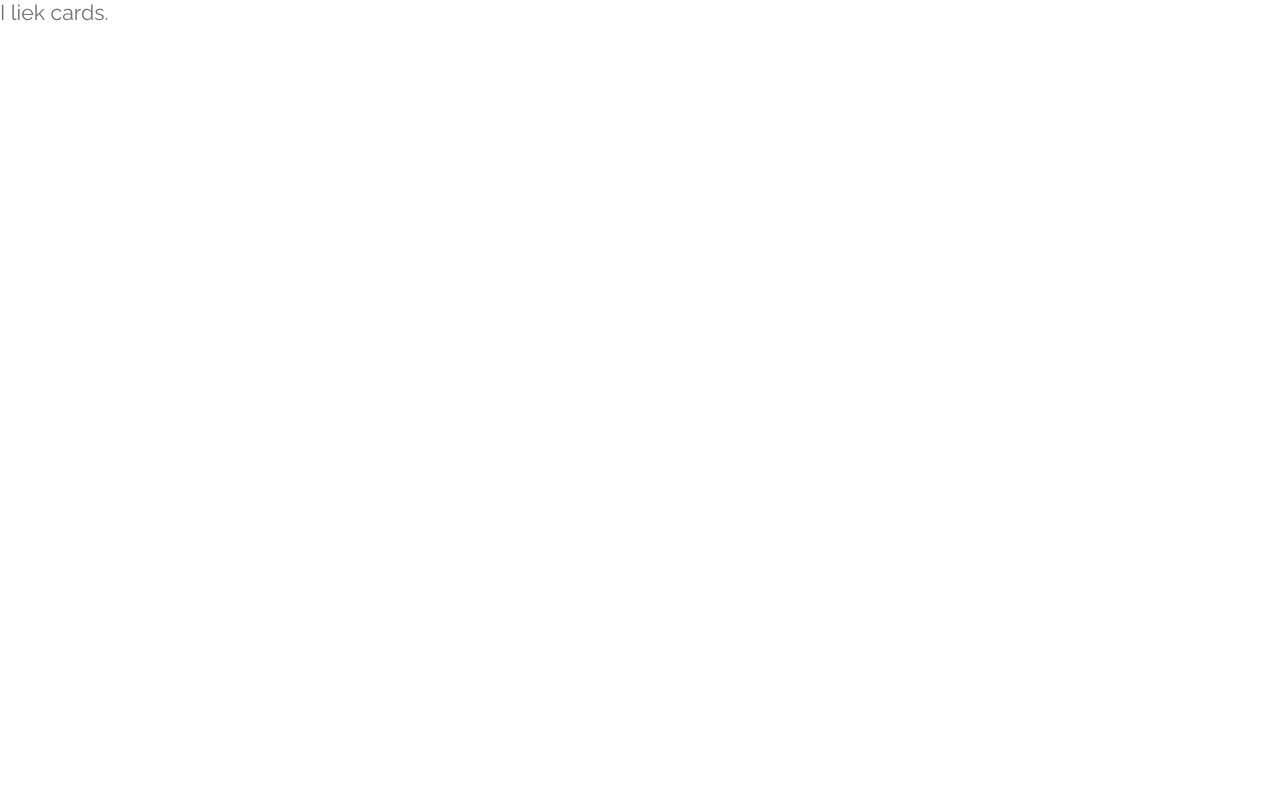
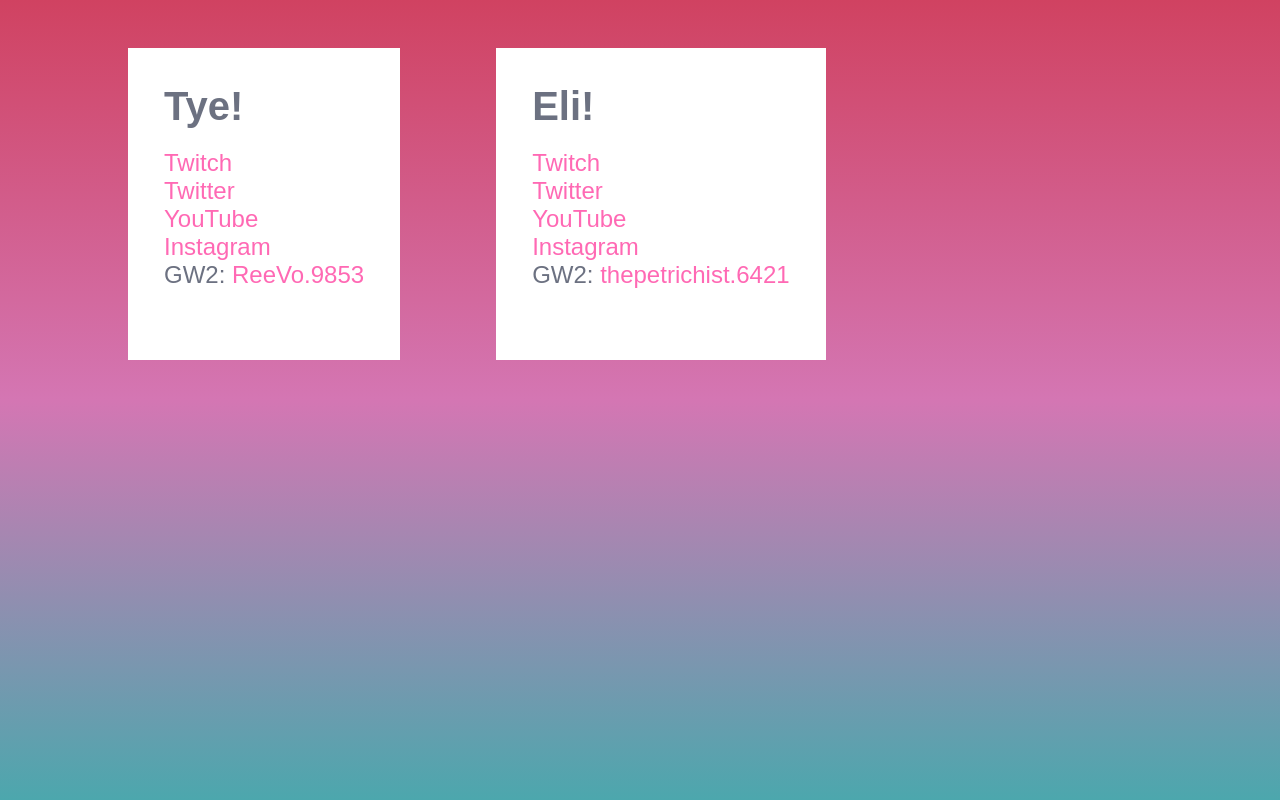
Before and after one commit to We-Friendly-Few/wefriendlyfew.github.io, a plain HTML site: page index.html in a window 1280 px wide. Drawn offline with Linux system fonts and the light colour scheme; a web font is replaced by a local one.

Commit message:
use montserrat add tye add eli remove dark theme colors add bg gradient add cards and decks

```diff
--- a/index.html
+++ b/index.html
@@ -11,11 +11,31 @@
     <meta property='og:url' content='https://wefriendlyfew.github.io/'>
     <meta property='og:title' content='We Friendly Few [LGBT]'>
     <link rel='stylesheet' href='style/style.css'>
-    <link href='https://fonts.googleapis.com/css2?family=Raleway:ital,wght@0,300;0,400;0,600;1,300;1,400;1,600&display=swap' rel='stylesheet'>
+    <link href='<link href="https://fonts.googleapis.com/css2?family=Montserrat:ital,wght@0,200;0,400;0,500;1,200;1,400&display=swap" rel="stylesheet">' rel='stylesheet'>
 </head>
 <body>
-    <div class="frame">
-        <div class="card">I liek cards.</div>
+    <div class="deck">
+        <div class="card">
+            <h1>Tye!</h1>
+            <ul>
+                <li><a href="https://www.twitch.tv/ciixtrus" about="_blank">Twitch</a></li>
+                <li><a href="https://twitter.com/ciixtrus" about="_blank">Twitter</a></li>
+                <li><a href="https://www.youtube.com/channel/UCdeNt-ziZmHVP34Ltx7g0tg" about="_blank">YouTube</a></li>
+                <li><a href="https://www.instagram.com/ciixtrus/" about="_blank">Instagram</a></li>
+                <li>GW2: <span id="highlight">ReeVo.9853</span></li>
+            </ul>
+        </div>
+        <div class="card">
+            <h1>Eli!</h1>
+            <ul>
+                <li><a href="https://twitch.tv/calocedrus" about="_blank">Twitch</a></li>
+                <li><a href="https://twitter.com/calocedrus1" about="_blank">Twitter</a></li>
+                <li><a href="https://www.youtube.com/channel/UCTT6l6HAFNu6H9z2mi4-Meg" about="_blank">YouTube</a></li>
+                <li><a href="https://www.instagram.com/eli.fox.art/" about="_blank">Instagram</a></li>
+                <li>GW2: <span id="highlight">thepetrichist.6421</span></li>
+            </ul>
+        </div>
+        <div id="end"></div>
     </div>
 </body>
 </html>
--- a/style/style.css
+++ b/style/style.css
@@ -7,17 +7,13 @@
     --colorHighlightBg: #FF69B4;
     --colorHighlightBgFaded: #ff1d8e8e;
     --colorHighlightBgFadedMore: #ff4ba575;
+    --colorBgGradient: linear-gradient(0deg, rgba(76,167,173,1) 0%, rgb(212 118 179) 50%, rgba(208,66,97,1) 100%);
     /* light */
     --colorBg: #f9f9f9;
     --colorFg: #6c7181;
     --colorFgFaded: #777c8b;
     --colorFgFadedMore: #aeb0b8;
     --colorFgFadedMost: #aeb0b894;
-    /* dark */
-    --colorBgDark: #333335;
-    --colorFgDark: #d1d1d1;
-    --colorFgDarkFaded: #e3e3e363;
-    --colorFgDarkFadedMore: #9d9d9d66;
 }
 * {
     margin: 0;
@@ -26,9 +22,44 @@
 a,li,.container,.card-overlay,.palettePopup,label {
     transition-duration: var(--transitionTime);
 }
+span#highlight {color: var(--colorHighlightBg);}
 body {
-    font-family: 'Raleway', sans-serif;
-    font-size: 16pt;
+    font-family: 'Montserrat', sans-serif;
+    /* font-size: 16pt; */
+    min-height: 100vh;
     color: var(--colorFg);
-    background: var(--colorWhite);
+    background: var(--colorBgGradient);
 }
+a {
+    text-decoration: none;
+    color: var(--colorHighlightBg);
+}
+a:hover {color: var(--colorHighlightBgFaded);}
+ul {list-style-type: none;}
+p {margin: 1em auto;}
+.deck {
+    overflow-x: hidden;
+    margin: auto;
+    width: 70em;
+    color: var(--colorFg);
+    /* background: var(--colorBg); */
+}
+.card {
+    font-size: 18pt;
+    color: var(--colorFg);
+    background-color: var(--colorWhite);
+    float: left;
+    position: relative;
+    display: table-cell;
+    min-width: 8em;
+    max-width: 13em;
+    height: 10em;
+    margin: 2em;
+    padding: 1.5em;
+    vertical-align: middle;
+}
+.card h1 {
+    font-size: 30pt;
+    margin-bottom: 0.5em;
+}
+#end {clear: both;}
```
